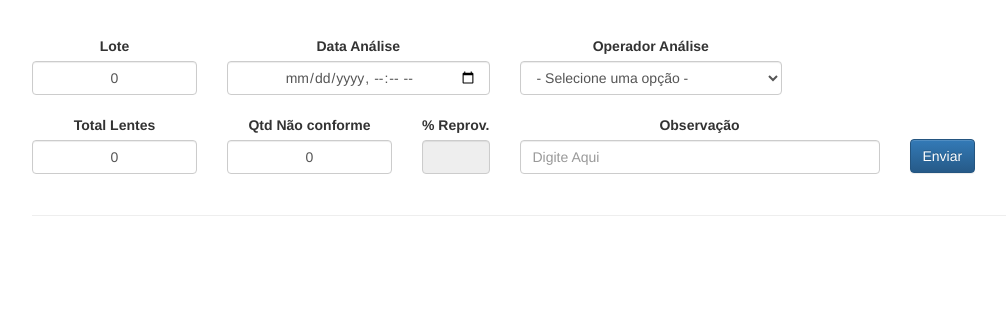
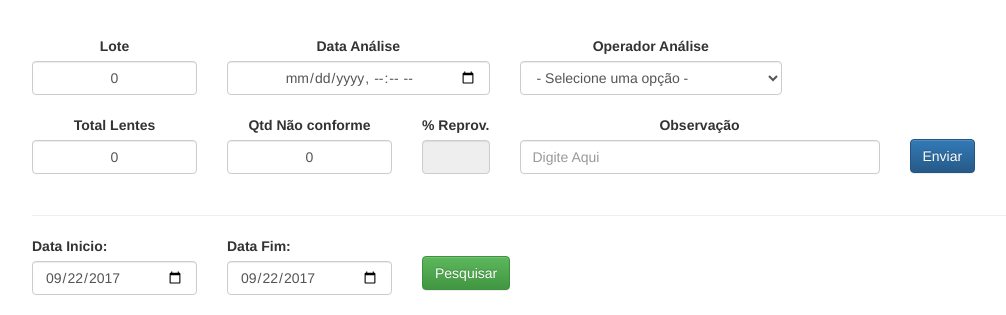
Before and after one commit to raphaelrocha22/ProjetoCEP, an ASP.NET MVC app: template ProjetoCEP/Projeto.WEB/Areas/AreaRestrita/Views/CEP/Index.cshtml in a window 1280 px wide. Shown: the part 233-548 px from the top of the page, without its empty margins (38-1044 px from the left). Before the commit the page ends 449 px from the top, so only its background shows below. Run offline with ASP.NET Core 8 and stand-ins for ASP.NET MVC 5, Linux system fonts and the light colour scheme; the template is opened without the code that fills it, so the values that code supplies are empty; the project's own start-up code is not run, and a stand-in starts its controllers and pages; some libraries are stand-ins or nearby versions.

Commit message:
exibicao do grafico index

```diff
--- a/ProjetoCEP/Projeto.WEB/Areas/AreaRestrita/Views/CEP/Index.cshtml
+++ b/ProjetoCEP/Projeto.WEB/Areas/AreaRestrita/Views/CEP/Index.cshtml
@@ -4,9 +4,12 @@
     Layout = "~/Areas/AreaRestrita/Views/Shared/_Layout.cshtml";
 }
 
+<script type="text/javascript" src="https://www.gstatic.com/charts/loader.js"></script>
 <script type="text/javascript">
+
+    google.charts.load('current', { 'packages': ['corechart'] });
+
     $(document).ready(function () {
-
         $.ajax({
             type: "POST",
             url: "/AreaRestrita/CEP/LimiteAtivo",
@@ -19,7 +22,77 @@
             }
         });
 
+        if ($("#DataInicio").val() == "" || $("#DataFim").val == "") {
+
+            $("#DataInicio").val(DataAtual());
+            $("#DataFim").val(DataAtual());
+        };
+
+        $("#btnConsultar").click(function () {
+
+            if ($('#DataInicio').val() <= $('#DataFim').val()) {
+                $('#msgData').hide();
+                ConsultarLotes();
+            }
+            else {
+                $('#msgData').show();
+            }
+
+
+        });
     });
+
+    function DataAtual() {
+        var data = new Date(),
+            dia = (data.getDate() < 10 ? '0' : '') + (data.getDate()),
+            mes = (data.getMonth() + 1 < 10 ? '0' : '') + (data.getMonth() + 1),
+            ano = data.getFullYear();
+        return [ano, mes, dia].join('-');
+    };
+
+    function ConsultarLotes() {
+        var model = {
+            DataInicio: $("#DataInicio").val(),
+            DataFim: $("#DataFim").val()
+        };
+
+        $.ajax({
+            type: 'POST',
+            url: '/AreaRestrita/CEP/ResultadoLotes',
+            data: model,
+            success:
+            function (lista) {
+
+                drawVisualization(lista);
+                bindTabela(lista);
+
+            },
+            error: function (e) {
+                alert(e.status);
+            }
+        });
+
+    };
+
+    function drawVisualization(lista) {
+        var data = new google.visualization.DataTable();
+        data.addColumn('string', 'DataAnalise');
+        data.addColumn('number', 'LSC');
+        data.addColumn('number', 'LC');
+        data.addColumn('number', 'LIC');
+        data.addColumn('number', 'Percentual');
+        for (var i = 0; i < lista.length; i++) {
+            data.addRow([lista[i].DataAnalise, lista[i].LSC, lista[i].LC, lista[i].LIC, lista[i].Percentual]);
+        };
+        var options = {
+            fontSize: 11,
+            title: 'Carta Controle',
+            legend: { position: 'top' }
+        };
+
+        var chart = new google.visualization.LineChart(document.getElementById('curve_chart'));
+        chart.draw(data, options);
+    }
 
 </script>
 
@@ -117,6 +190,35 @@
         </div>
     </div>
 
+    <div class="row">
+
+        <div class="col-md-2">
+            <label>Data Inicio:</label>
+            <input type="date" id="DataInicio" class="form-control" /><br />
+        </div>
+
+        <div class="col-md-2">
+            <label>Data Fim:</label>
+            <input type="date" id="DataFim" class="form-control" /><br />
+        </div>
+
+        <div class="col-md-3">
+            <br />
+            <input type="button" value="Pesquisar" id="btnConsultar" class="btn btn-success" />
+        </div>
+
+    </div>
+
+    <div class="row">
+        <label class="text-danger" id="msgData" hidden="hidden">A data final não pode ser menor que a data inicial</label>
+    </div>
+
+    <div class="row">
+        <div class="col-md-12">
+            <div id="curve_chart" style="height:600px"></div>
+        </div>
+    </div>
+
 
 
 </div>
```
Also changed, not shown: ProjetoCEP/Projeto.DAL/Persistencias/CepDAL.cs (+40 -0 lines), ProjetoCEP/Projeto.WEB/Areas/AreaRestrita/Controllers/CEPController.cs (+34 -9 lines), ProjetoCEP/Projeto.WEB/Areas/AreaRestrita/Models/CEP/ConsultarLotesViewModel.cs (added, +26 -0 lines), ProjetoCEP/Projeto.WEB/Projeto.WEB.csproj, 12 other files.
